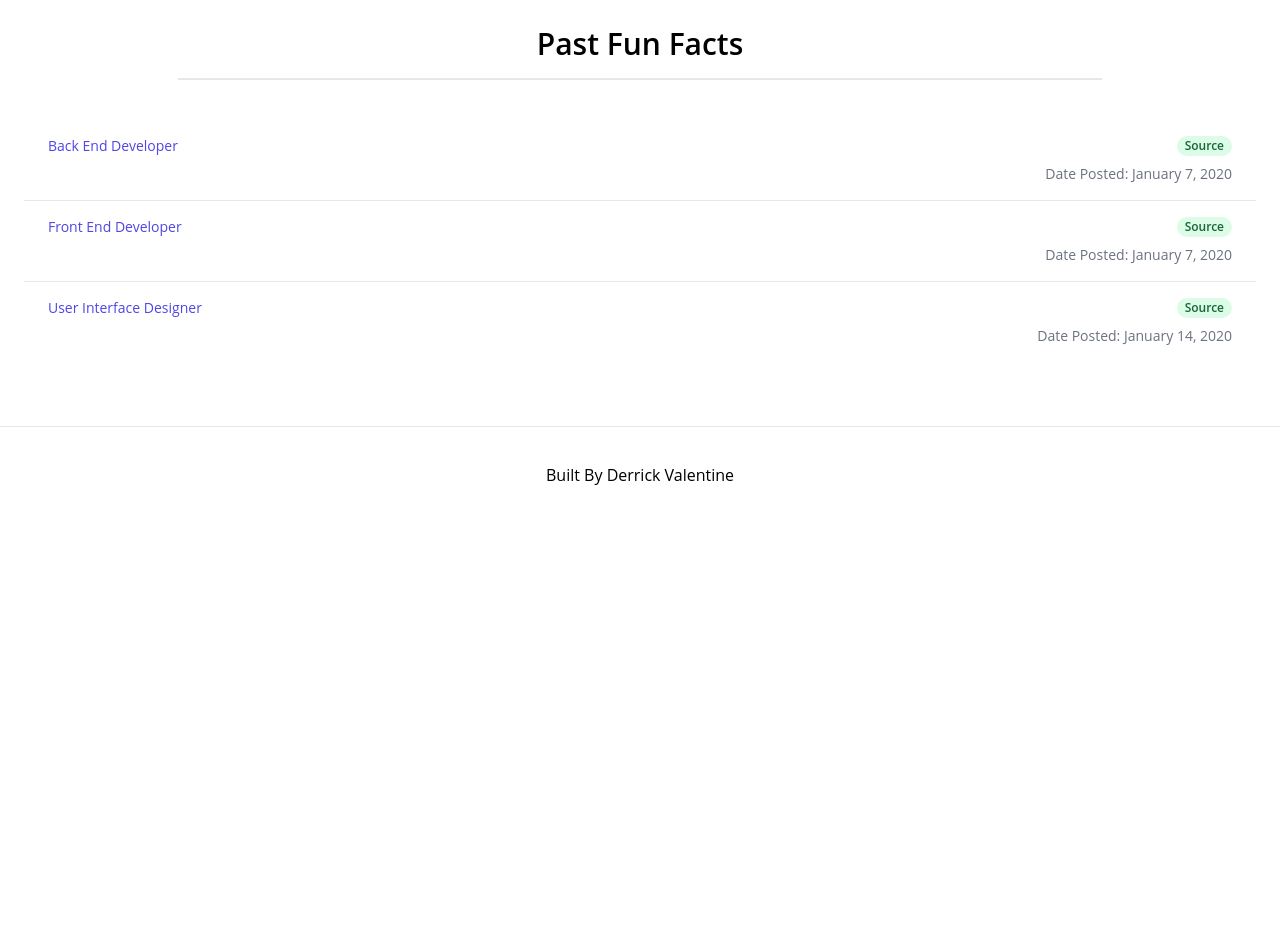
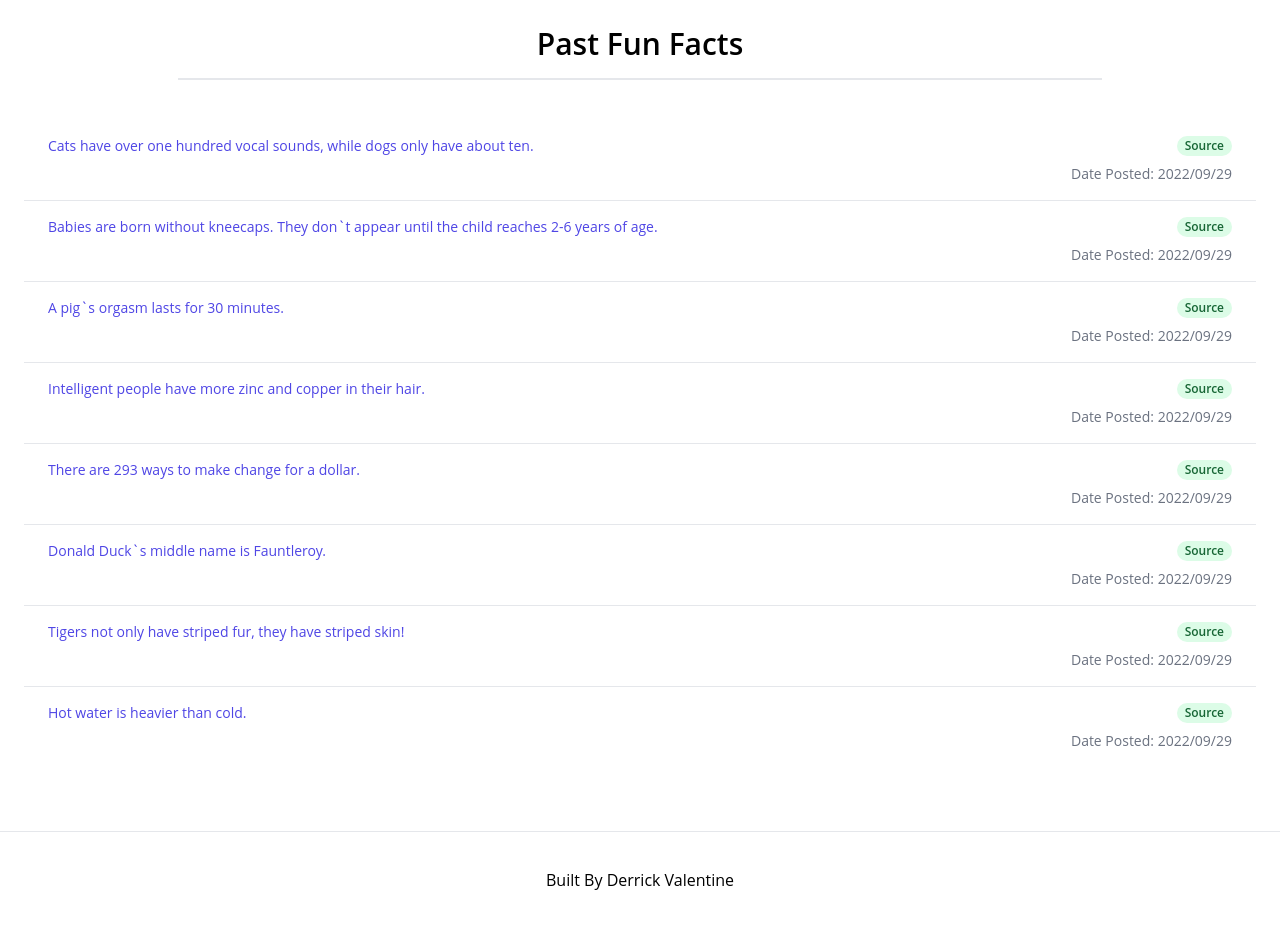
Before and after one commit to DVitsme/randomfacts, a Next.js app: page / in a window 1280 px wide. Shown: the part 660-1587 px from the top of the page. Before the commit the page ends 1182 px from the top, so only its background shows below. Built offline with nearby package versions, Linux system fonts and the light colour scheme.

Commit message:
fake json data imported need to add context

```diff
--- a/components/FactList.tsx
+++ b/components/FactList.tsx
@@ -2,7 +2,21 @@ import React from 'react';
 import { NextPage } from 'next';
 import Link from 'next/link';
 
+import data from '../data/data.json'
+import { getDate } from '../utils/getDate';
+
 const FactList: NextPage = () => {
+  type Fact = {
+  id: string
+  text: string
+  source: string
+  source_url: string
+  language: string
+  permalink: string
+}
+
+  const facts: Fact[] = data;
+
   return (
     <div className="mx-auto mt-10 max-w-7xl px-4 sm:mt-24 sm:px-6 lg:mt-20">
       <div className="flex justify-center">
@@ -11,14 +25,14 @@ const FactList: NextPage = () => {
         </h2>
       </div>
       <ul role="list" className="divide-y divide-gray-200">
-        {positions.map((position) => (
-          <li key={position.id}>
-            <Link href={`/facts/${position.id}`}>
+        {facts.map((fact) => (
+          <li key={fact.id}>
+            <Link href={`/facts/${fact.id}`}>
               <a className="block hover:bg-gray-50">
                 <div className="px-4 py-4 sm:px-6">
                   <div className="flex items-center justify-between">
                     <p className="truncate text-sm font-medium text-indigo-600">
-                      {position.title}
+                      {fact.text}
                     </p>
                     <div className="ml-2 flex flex-shrink-0">
                       <p className="inline-flex rounded-full bg-green-100 px-2 text-xs font-semibold leading-5 text-green-800">
@@ -30,8 +44,8 @@ const FactList: NextPage = () => {
                     <div className="mt-2 flex items-center text-sm text-gray-500 sm:mt-0">
                       <p>
                         Date Posted:{' '}
-                        <time dateTime={position.closeDate}>
-                          {position.closeDateFull}
+                        <time dateTime={getDate}>
+                          {getDate}
                         </time>
                       </p>
                     </div>
@@ -46,34 +60,6 @@ const FactList: NextPage = () => {
   );
 };
 
-const positions = [
-  {
-    id: 1,
-    title: 'Back End Developer',
-    type: 'Full-time',
-    location: 'Remote',
-    department: 'Engineering',
-    closeDate: '2020-01-07',
-    closeDateFull: 'January 7, 2020'
-  },
-  {
-    id: 2,
-    title: 'Front End Developer',
-    type: 'Full-time',
-    location: 'Remote',
-    department: 'Engineering',
-    closeDate: '2020-01-07',
-    closeDateFull: 'January 7, 2020'
-  },
-  {
-    id: 3,
-    title: 'User Interface Designer',
-    type: 'Full-time',
-    location: 'Remote',
-    department: 'Design',
-    closeDate: '2020-01-14',
-    closeDateFull: 'January 14, 2020'
-  }
-];
+
 
 export default FactList;
--- /dev/null
+++ b/data/data.json
@@ -0,0 +1,66 @@
+[
+  {
+    "id": "86829d4f-3758-4f34-aeda-c87664ad1100",
+    "text": "Cats have over one hundred vocal sounds, while dogs only have about ten.",
+    "source": "djtech.net",
+    "source_url": "http://www.djtech.net/humor/useless_facts.htm",
+    "language": "en",
+    "permalink": "https://uselessfacts.jsph.pl/86829d4f-3758-4f34-aeda-c87664ad1100"
+  },
+  {
+    "id": "48066b71-c61e-42f5-9c80-6aa8685065c2",
+    "text": "Babies are born without kneecaps. They don`t appear until the child reaches 2-6 years of age.",
+    "source": "djtech.net",
+    "source_url": "http://www.djtech.net/humor/useless_facts.htm",
+    "language": "en",
+    "permalink": "https://uselessfacts.jsph.pl/48066b71-c61e-42f5-9c80-6aa8685065c2"
+  },
+  {
+    "id": "4548d2dc-fb8e-4a95-9fe9-e25cfd37648c",
+    "text": "A pig`s orgasm lasts for 30 minutes.",
+    "source": "djtech.net",
+    "source_url": "http://www.djtech.net/humor/useless_facts.htm",
+    "language": "en",
+    "permalink": "https://uselessfacts.jsph.pl/4548d2dc-fb8e-4a95-9fe9-e25cfd37648c"
+  },
+  {
+    "id": "83bbda13-1422-42f2-8658-5de9c97f8519",
+    "text": "Intelligent people have more zinc and copper in their hair.",
+    "source": "djtech.net",
+    "source_url": "http://www.djtech.net/humor/useless_facts.htm",
+    "language": "en",
+    "permalink": "https://uselessfacts.jsph.pl/83bbda13-1422-42f2-8658-5de9c97f8519"
+  },
+  {
+    "id": "3d561499-ea4a-4bf5-b64e-7798647fa123",
+    "text": "There are 293 ways to make change for a dollar.",
+    "source": "djtech.net",
+    "source_url": "http://www.djtech.net/humor/useless_facts.htm",
+    "language": "en",
+    "permalink": "https://uselessfacts.jsph.pl/3d561499-ea4a-4bf5-b64e-7798647fa123"
+  },
+  {
+    "id": "da800ac7-5c8d-4d6a-a99a-49e282c345b1",
+    "text": "Donald Duck`s middle name is Fauntleroy. \u00a0",
+    "source": "djtech.net",
+    "source_url": "http://www.djtech.net/humor/useless_facts.htm",
+    "language": "en",
+    "permalink": "https://uselessfacts.jsph.pl/da800ac7-5c8d-4d6a-a99a-49e282c345b1"
+  },
+  {
+    "id": "d583390d-5d6e-4af3-9fad-394e5abd8a3e",
+    "text": "Tigers not only have striped fur, they have striped skin!",
+    "source": "djtech.net",
+    "source_url": "http://www.djtech.net/humor/useless_facts.htm",
+    "language": "en",
+    "permalink": "https://uselessfacts.jsph.pl/d583390d-5d6e-4af3-9fad-394e5abd8a3e"
+  },
+  {
+    "id": "e900476f-6eb5-4ec1-9f9b-62815db27c7b",
+    "text": "Hot water is heavier than cold.",
+    "source": "djtech.net",
+    "source_url": "http://www.djtech.net/humor/useless_facts.htm",
+    "language": "en",
+    "permalink": "https://uselessfacts.jsph.pl/e900476f-6eb5-4ec1-9f9b-62815db27c7b"
+  }
+]
--- a/next.config.js
+++ b/next.config.js
@@ -1,4 +1,7 @@
 /** @type {import('next').NextConfig} */
 module.exports = {
   reactStrictMode: true,
-}
+  images: {
+    domains: ['images.unsplash.com'],
+  },
+};
--- /dev/null
+++ b/utils/getDate.tsx
@@ -0,0 +1 @@
+export const getDate = new Date().toJSON().slice(0,10).replace(/-/g,'/');
```
